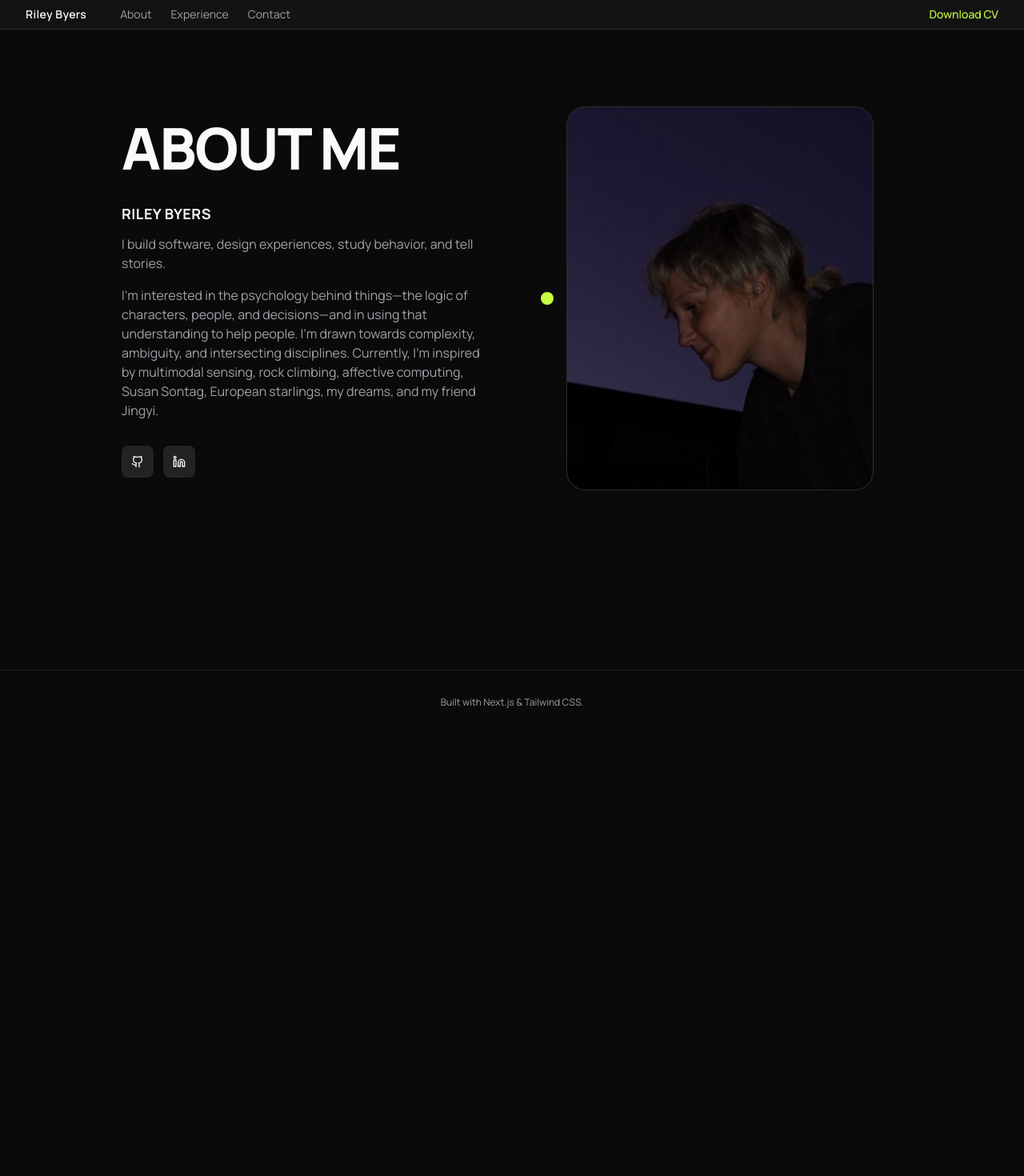
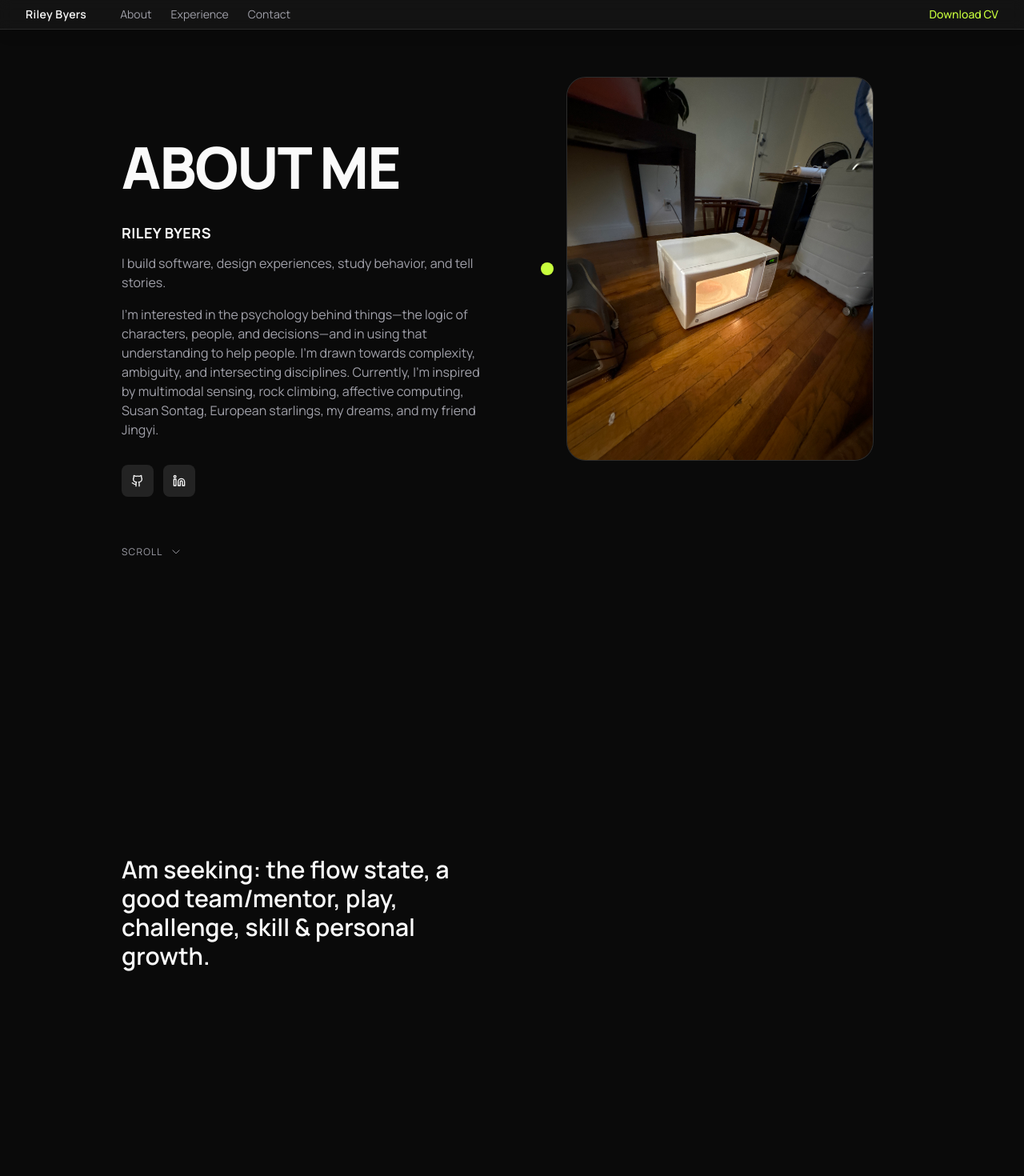
Before and after one commit to rileyb3/portfolio, a Next.js app: page /about in a window 1280 px wide. Shown: the top 1470 px of the page at 80% size. Before the commit the page ends 918 px from the top, so only its background shows below. Built offline with nearby package versions, Linux system fonts and the light colour scheme.

Commit message:
Add scroll-driven second screen to About page with photo crossfade; make email button blue + click-to-copy

```diff
--- a/src/app/about/page.tsx
+++ b/src/app/about/page.tsx
@@ -1,5 +1,8 @@
+"use client";
+
+import { useEffect, useRef, useState } from "react";
 import Link from "next/link";
-import { Github, Linkedin } from "lucide-react";
+import { ChevronDown, Github, Linkedin } from "lucide-react";
 import Footer from "@/components/Footer";
 import { profile } from "@/data/projects";
 
@@ -11,11 +14,37 @@ const socialIcons: Record<string, typeof Github> = {
 };
 
 export default function AboutPage() {
+  // Once the second text block ("Am seeking...") is centered in view,
+  // the sticky photo crossfades to the second image.
+  const secondRef = useRef<HTMLDivElement>(null);
+  const [onSecond, setOnSecond] = useState(false);
+
+  useEffect(() => {
+    const el = secondRef.current;
+    if (!el) return;
+    const observer = new IntersectionObserver(
+      ([entry]) => setOnSecond(entry.isIntersecting),
+      // A band around the vertical center of the viewport — the crossfade
+      // fires once the text is roughly centered on screen, not the
+      // instant it first peeks into view.
+      { rootMargin: "-45% 0px -45% 0px", threshold: 0 }
+    );
+    observer.observe(el);
+    return () => observer.disconnect();
+  }, []);
+
+  function scrollToSecond() {
+    secondRef.current?.scrollIntoView({ behavior: "smooth", block: "center" });
+  }
+
   return (
     <>
-      <main className="min-h-screen bg-ink pb-24 pt-16 sm:pt-24">
-        <section className="mx-auto grid max-w-5xl items-center gap-16 px-6 lg:grid-cols-2">
+      <main className="bg-ink pb-24">
+        <section className="mx-auto grid max-w-5xl gap-16 px-6 lg:grid-cols-2">
+          {/* Text column — two stacked screens' worth of content, each
+              vertically centered in its own viewport-height slot. */}
           <div>
+            <div className="flex min-h-[calc(100vh-6rem)] flex-col justify-center pt-16 sm:pt-24">
               <h1 className="text-6xl font-black uppercase leading-[0.9] tracking-tight text-paper sm:text-7xl">
                 About Me
               </h1>
@@ -50,24 +79,78 @@ export default function AboutPage() {
                   );
                 })}
               </ul>
-          </div>
 
-          <div className="relative mx-auto w-full max-w-sm">
-            {/* Decorative accent dot, floating over the gap between the
-                text column and the photo — placeholder photo is the
-                homepage hero shot until Riley's about-page portrait is
-                dropped into public/. */}
-            <span
-              className="absolute -left-8 top-1/2 hidden h-4 w-4 -translate-y-1/2 rounded-full bg-accent lg:block"
-              aria-hidden="true"
-            />
-            <div className="aspect-[4/5] overflow-hidden rounded-3xl border border-white/10 bg-surface">
+              {/* Mobile-only: the main portrait, shown inline since there's
+                  no sticky column to hold it (grid collapses to one
+                  column below lg). */}
+              <div className="mt-10 aspect-[4/5] w-full max-w-xs overflow-hidden rounded-3xl border border-white/10 bg-surface lg:hidden">
                 {/* eslint-disable-next-line @next/next/no-img-element */}
                 <img
                   src={profile.aboutPhotoSrc}
                   alt={profile.name}
                   className="h-full w-full object-cover object-[50%_28%]"
                 />
+              </div>
+
+              <button
+                type="button"
+                onClick={scrollToSecond}
+                className="mt-16 inline-flex w-fit animate-bounce items-center gap-2 text-xs uppercase tracking-widest text-muted transition hover:text-paper"
+              >
+                Scroll
+                <ChevronDown className="h-4 w-4" strokeWidth={1.5} />
+              </button>
+            </div>
+
+            <div
+              ref={secondRef}
+              className="flex min-h-screen flex-col justify-center"
+            >
+              <p className="max-w-md text-2xl font-semibold leading-snug text-paper sm:text-3xl">
+                Am seeking: the flow state, a good team/mentor, play,
+                challenge, skill &amp; personal growth.
+              </p>
+
+              {/* Mobile-only: second photo, inline beneath this block. */}
+              <div className="mt-10 aspect-[4/3] w-full max-w-xs overflow-hidden rounded-3xl border border-white/10 bg-surface lg:hidden">
+                {/* eslint-disable-next-line @next/next/no-img-element */}
+                <img
+                  src={profile.aboutPhotoSrc2}
+                  alt=""
+                  className="h-full w-full object-cover"
+                />
+              </div>
+            </div>
+          </div>
+
+          {/* Photo column — sticky so it stays in view while both text
+              blocks scroll past, crossfading between the two photos based
+              on which block is centered. */}
+          <div className="relative mx-auto hidden w-full max-w-sm lg:block">
+            <div className="sticky top-24">
+              <span
+                className="absolute -left-8 top-1/2 h-4 w-4 -translate-y-1/2 rounded-full bg-accent"
+                aria-hidden="true"
+              />
+              <div className="relative aspect-[4/5] overflow-hidden rounded-3xl border border-white/10 bg-surface">
+                {/* eslint-disable-next-line @next/next/no-img-element */}
+                <img
+                  src={profile.aboutPhotoSrc}
+                  alt={profile.name}
+                  className={`absolute inset-0 h-full w-full object-cover object-[50%_28%] transition-opacity duration-700 ${
+                    onSecond ? "opacity-0" : "opacity-100"
+                  }`}
+                />
+                {/* eslint-disable-next-line @next/next/no-img-element */}
+                <img
+                  src={profile.aboutPhotoSrc2}
+                  alt=""
+                  aria-hidden="true"
+                  className={`absolute inset-0 h-full w-full object-cover transition-opacity duration-700 ${
+                    onSecond ? "opacity-100" : "opacity-0"
+                  }`}
+                />
+              </div>
             </div>
           </div>
         </section>
--- a/src/components/Contact.tsx
+++ b/src/components/Contact.tsx
@@ -1,6 +1,24 @@
+"use client";
+
+import { useState } from "react";
 import { profile } from "@/data/projects";
 
 export default function Contact() {
+  const [copied, setCopied] = useState(false);
+
+  async function copyEmail() {
+    try {
+      await navigator.clipboard.writeText(profile.email);
+      setCopied(true);
+      setTimeout(() => setCopied(false), 1800);
+    } catch {
+      // Clipboard API unavailable (e.g. insecure context) — mailto below
+      // still works as a fallback via the link semantics of the button
+      // itself failing gracefully into nothing; not worth extra UI for
+      // such a rare case.
+    }
+  }
+
   return (
     <section id="contact" className="mx-auto max-w-4xl px-6 py-20">
       <div className="rounded-2xl border border-white/10 bg-surface p-10 text-center">
@@ -12,12 +30,13 @@ export default function Contact() {
           writing. Reach out any time.
         </p>
         <div className="mt-6 flex flex-wrap justify-center gap-4">
-          <a
-            href={`mailto:${profile.email}`}
-            className="rounded-full bg-accent3 px-5 py-2.5 text-sm font-medium text-ink transition hover:opacity-80"
+          <button
+            type="button"
+            onClick={copyEmail}
+            className="rounded-full bg-accent2 px-5 py-2.5 text-sm font-medium text-ink transition hover:opacity-80"
           >
-            {profile.email}
-          </a>
+            {copied ? "Copied!" : profile.email}
+          </button>
           <a
             href={profile.cvHref}
             download
--- a/src/data/projects.ts
+++ b/src/data/projects.ts
@@ -741,6 +741,10 @@ export const profile = {
   cvHref: "/cv.pdf",
   photoSrc: "/hero-photo.jpg",
   aboutPhotoSrc: "/about-photo.jpg",
+  // Second image the About page's photo crossfades to once the "Am
+  // seeking" text scrolls into view — Riley's own pick from the batch of
+  // photos dropped into public/.
+  aboutPhotoSrc2: "/IMG_1382.JPG",
   socials: [
     { label: "GitHub", href: "https://github.com/rileyb3" },
     { label: "LinkedIn", href: "https://www.linkedin.com/in/riley-byers-45ab10191/" },
```
Lines whose indentation alone changed are shown as unchanged.
